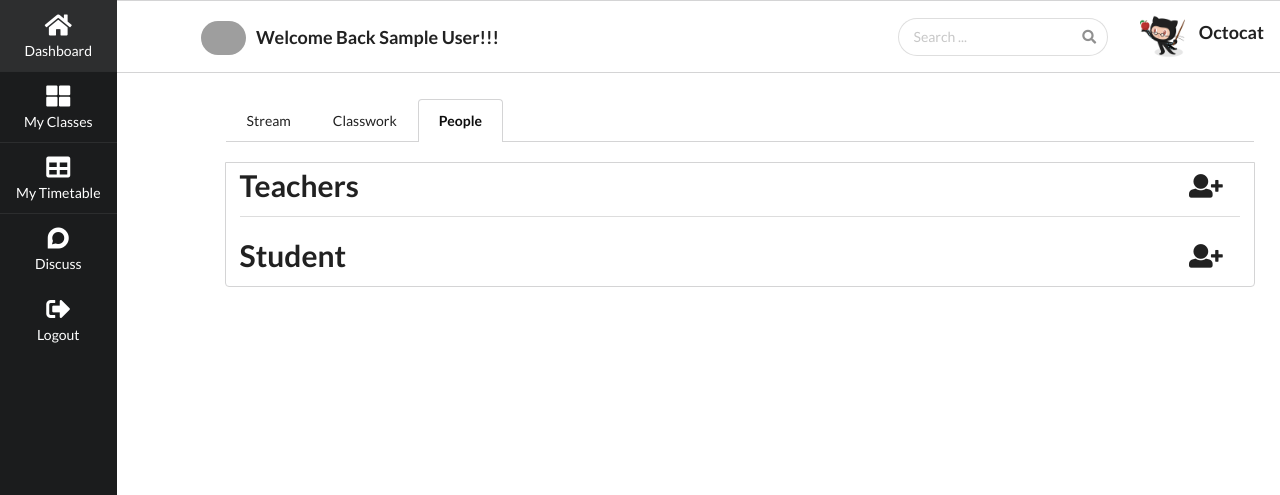
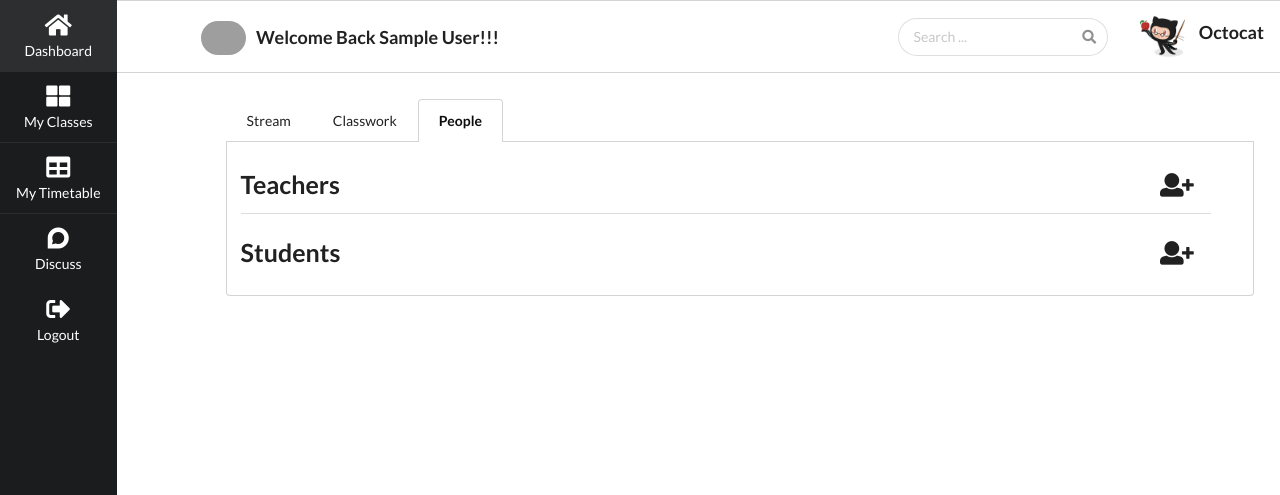
Before and after one commit to Addi-11/Virtual-Classroom, a PHP site: page /views/student/class_people.php?class_code=1 in a window 1280 px wide. Shown: the top 495 px of the page. Run offline with PHP 8.4, Linux system fonts and the light colour scheme; the visitor is signed in with stand-in values (Sample User, id 1); data that the repository does not hold is empty; some libraries are stand-ins or nearby versions; grey boxes are pictures that could not be loaded.

Commit message:
class-people ui created

```diff
--- a/views/partials/class_people_display.php
+++ b/views/partials/class_people_display.php
@@ -5,35 +5,53 @@ $student_query = mysqli_query($conn, "select name from users where id in (select
 $student_result = mysqli_fetch_all($student_query, MYSQLI_ASSOC);
 
 // get all teachers for given class
-// select name from users where id in (select user_id from classrooms where classroom_code=session_classcode);
-$teacher_query = mysqli_query($conn,"select name from users where id in (select user_id from classrooms where classroom_code='$class_code')");
-$teacher_result=mysqli_fetch_array($teacher_query,MYSQLI_ASSOC);
-
-foreach($student_result as $s){
-    echo implode(" ",$s).'<br>';
-}
-echo '<br>';
-foreach ($teacher_result as $s) {
-    echo $s . '<br>';
-}
+$teacher_query = mysqli_query($conn, "select name from users where id in (select user_id from classrooms where classroom_code='$class_code')");
+$teacher_result = mysqli_fetch_all($teacher_query, MYSQLI_ASSOC);
 ?>
 
 <div class="ui bottom attached segment">
+    <br>
+    <div class="ui grid">
+        <div class="ui sixteen column grid">
             <div class="ui container">
-
                 <div class="ui header">
-            <span style="font-size:30px">Teachers</span>
+                    <span style="font-size:25px">Teachers</span>
                     <div class="ui right floated tiny header">
                         <i class="user plus icon"></i>
                     </div>
                 </div>
+                <div class="ui middle aligned list">
+                    <?php foreach ($student_result as $student) { ?>
+                        <div class="item">
+                            <img class="ui avatar image" src="../../images/teacher.png">
+                            &ensp;
+                            <span style="font-size:18px">
+                                <?= implode(" ", $student) ?>
+                            </span>
+                        </div>
+                    <?php } ?>
+                </div>
+
                 <div class="ui divider"></div>
 
                 <div class="ui header">
-            <span style="font-size:30px">Student</span>
-            <span class="ui right floated tiny header">
+                    <span style="font-size:25px">Students</span>
+                    <div class="ui right floated tiny header">
                         <i class="user plus icon"></i>
+                    </div>
+                </div>
+                <div class="ui middle aligned list">
+                    <?php foreach ($teacher_result as $teacher) { ?>
+                        <div class="item">
+                            <img class="ui avatar image" src="../../images/student.jpg">
+                            &ensp;
+                            <span style="font-size:18px">
+                                <?= implode(" ", $teacher) ?>
                             </span>
+                        </div>
+                    <?php } ?>
                 </div>
             </div>
         </div>
+    </div>
+</div>
```
Lines whose indentation alone changed are shown as unchanged.
